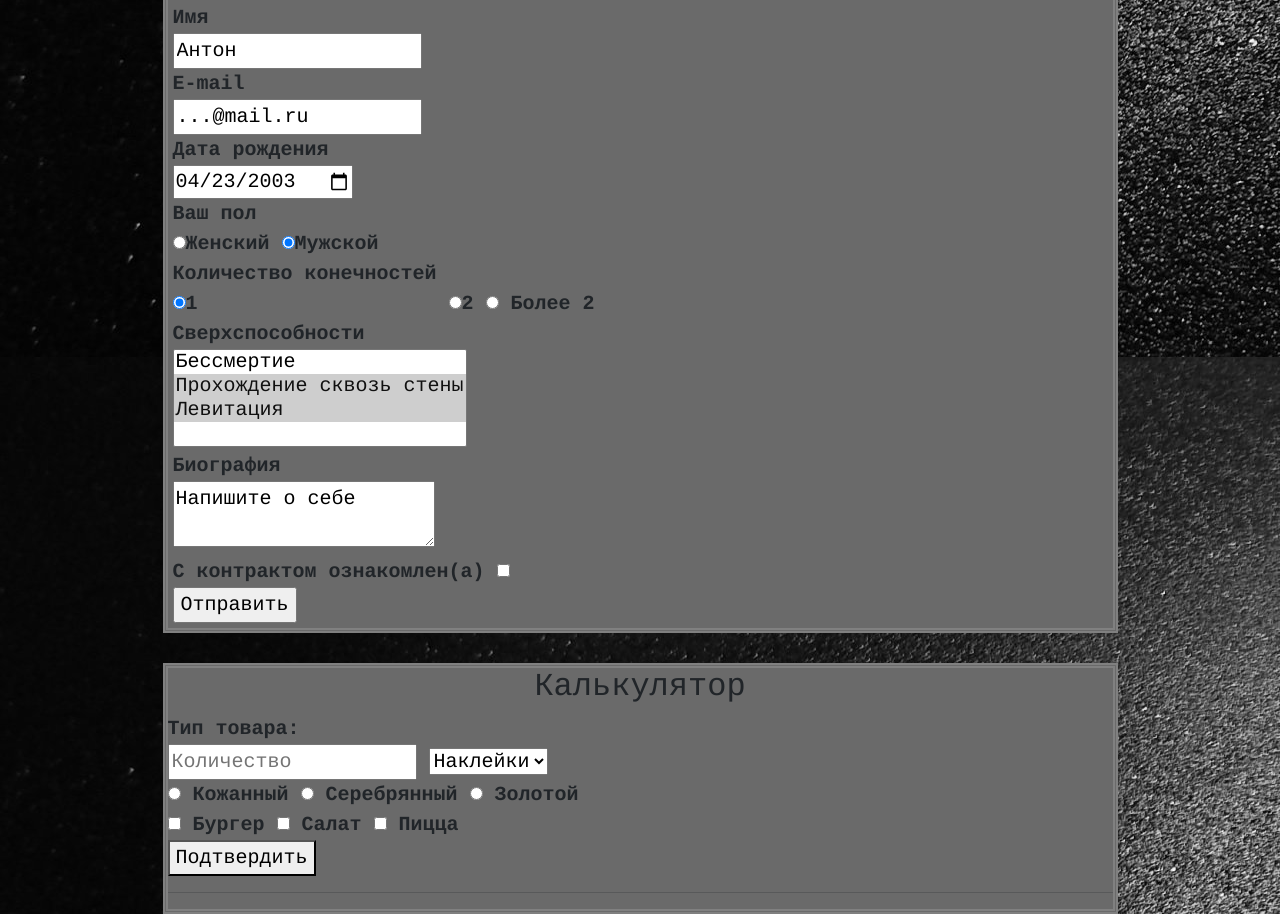
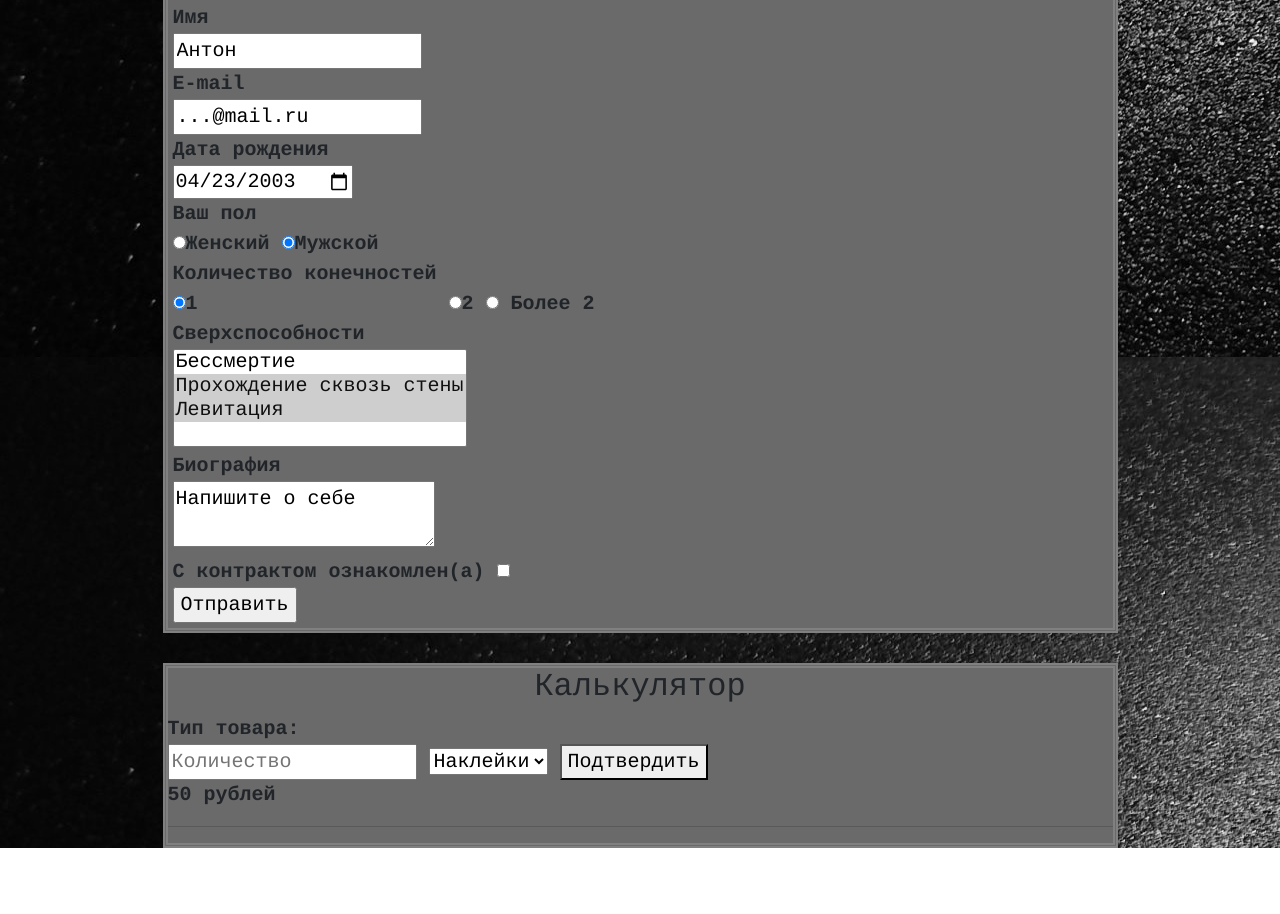
Before and after one commit to JonyKub/task6, a plain HTML site: page index.html in a window 1280 px wide. Shown: the part 1803-2717 px from the top of the page. After the commit the page ends 2651 px from the top, so only its background shows below. Drawn offline with nearby package versions, Linux system fonts and the light colour scheme.

Commit message:
Update index.html

```diff
--- a/index.html
+++ b/index.html
@@ -8,7 +8,7 @@
     <script src="https://cdnjs.cloudflare.com/ajax/libs/popper.js/1.14.7/umd/popper.min.js"></script>
     <script
     src="https://stackpath.bootstrapcdn.com/bootstrap/4.3.1/js/bootstrap.min.js"></script>
-    <script src="main/calc.js" defer></script>
+    <script src="main/calculator.js" defer></script>
 
     <link href="https://cdn.jsdelivr.net/npm/bootstrap@5.1.1/dist/css/bootstrap.min.css" rel="stylesheet" integrity="sha384-F3w7mX95PdgyTmZZMECAngseQB83DfGTowi0iMjiWaeVhAn4FJkqJByhZMI3AhiU" crossorigin="anonymous">
     <script src="https://cdn.jsdelivr.net/npm/bootstrap@5.1.1/dist/js/bootstrap.bundle.min.js" integrity="sha384-/bQdsTh/da6pkI1MST/rWKFNjaCP5gBSY4sEBT38Q/9RBh9AH40zEOg7Hlq2THRZ" crossorigin="anonymous"></script>
```
